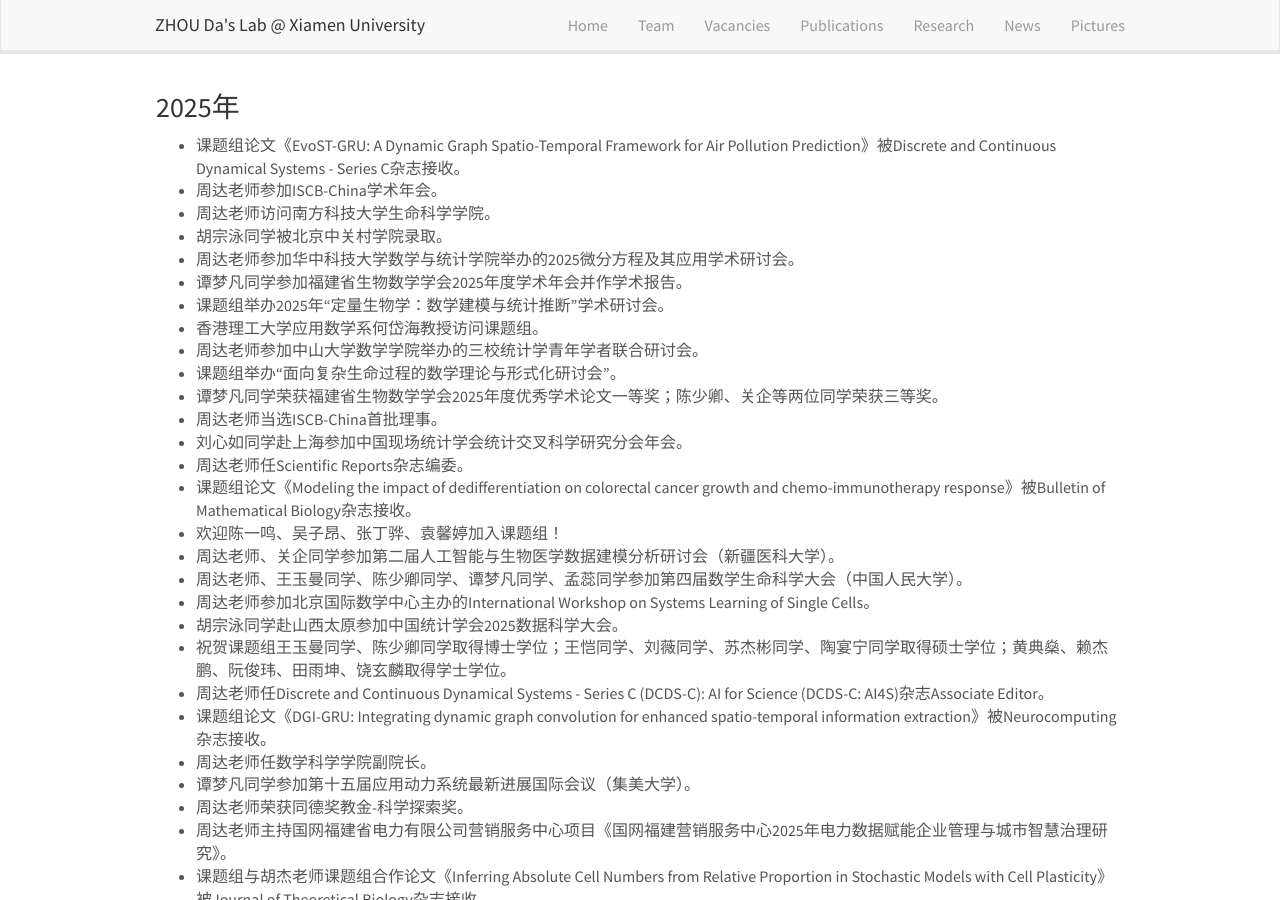
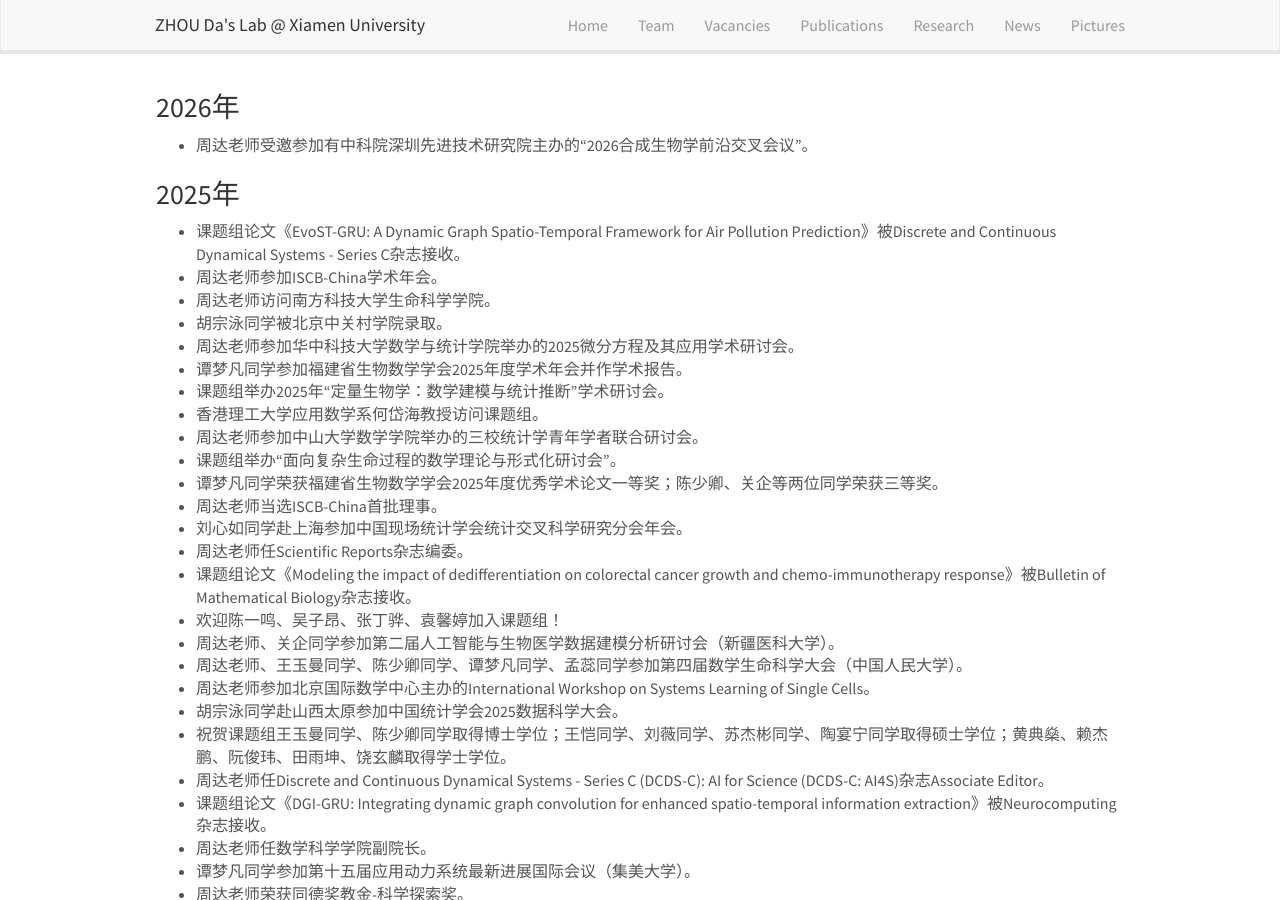
Before and after one commit to ZhouDaLab/zhoudalab.github.io, a Jekyll site: the page built from _pages/news.md, in a window 1280 px wide and 900 px high. Built offline with Jekyll 4.4.1, drawn with Linux system fonts in a browser that asks for light colours; nearby versions of some CDN libraries.

Commit message:
Update news.md

```diff
--- a/_pages/news.md
+++ b/_pages/news.md
@@ -5,6 +5,10 @@ excerpt: "ZhouDa Lab -- News"
 sitemap: false
 permalink: /news/
 ---
+
+### 2026年
+
+- 周达老师受邀参加有中科院深圳先进技术研究院主办的“2026合成生物学前沿交叉会议”。
 
 ### 2025年
 
```
